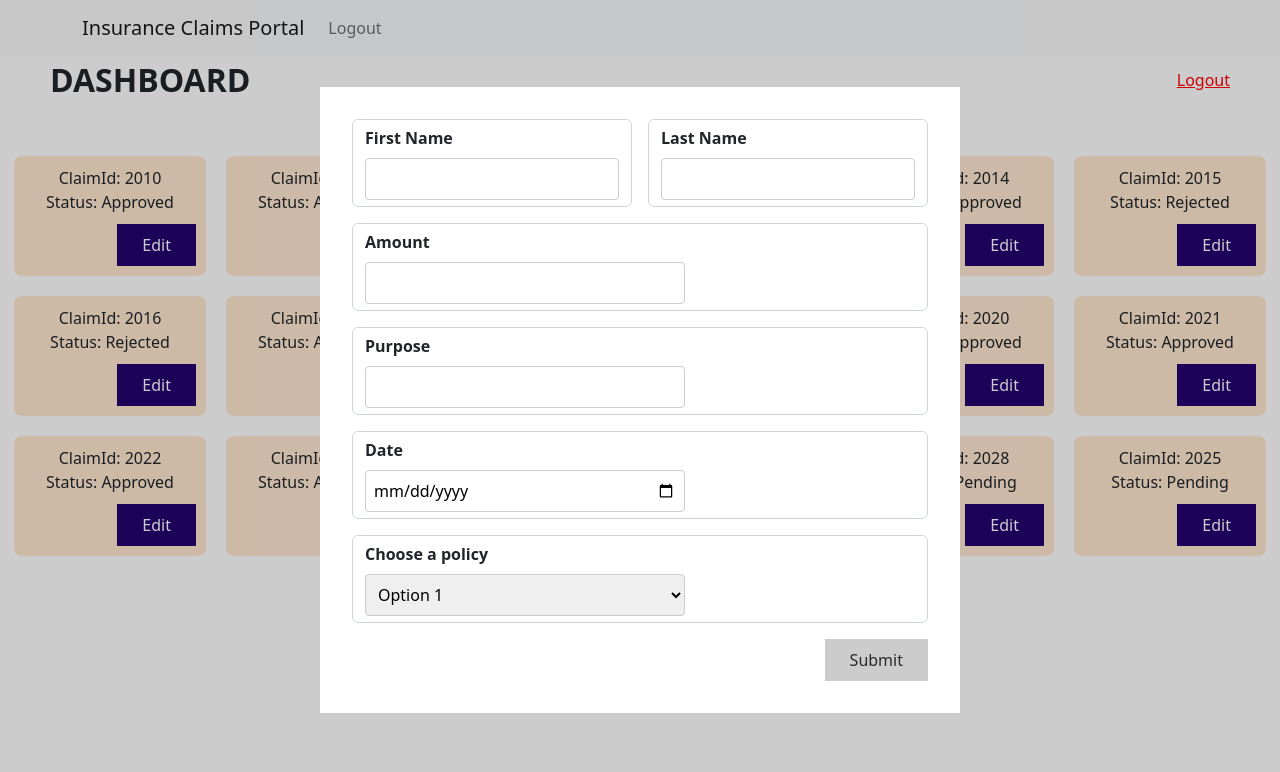
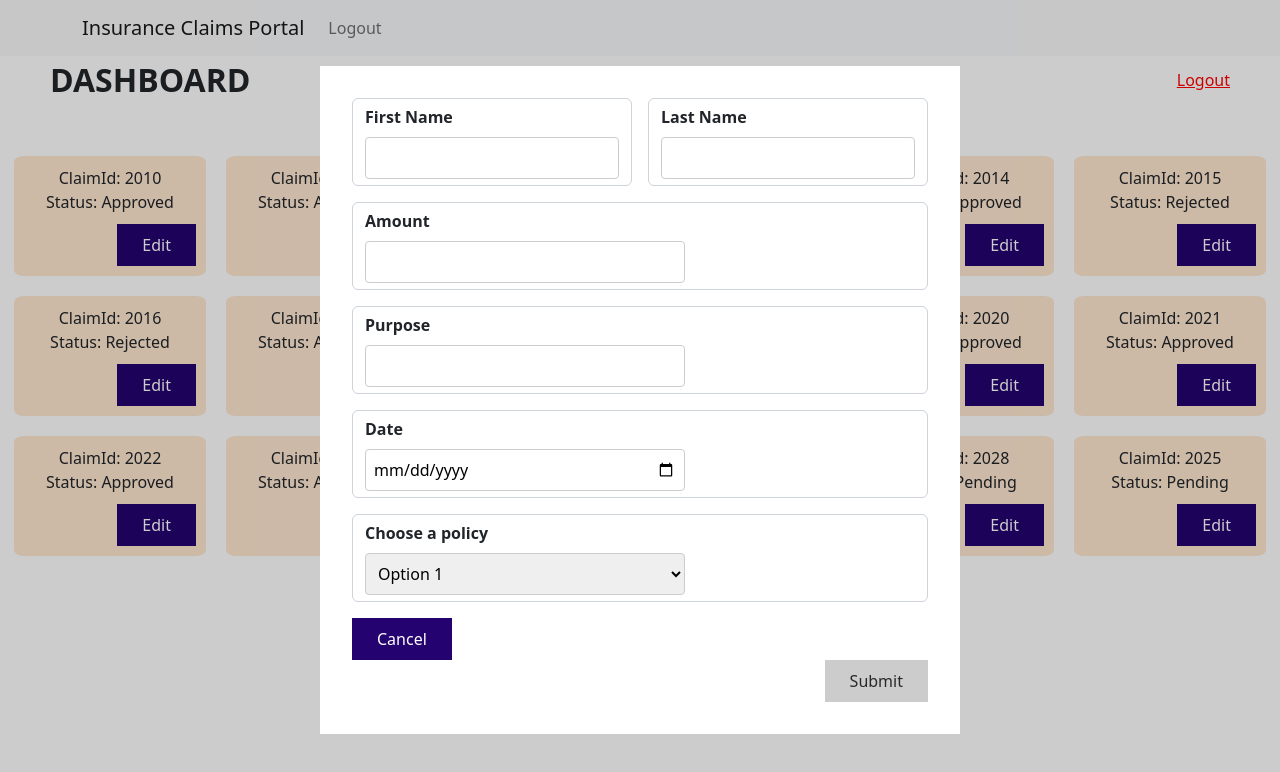
Before and after one commit to branyzp/DBS-TT, a React (Create React App) app in the folder frontend/: page /dashboard in a window 1280 px wide. Both pictures are taken after a click on the button "Create new claim". Shown: the top 772 px of the page. Built offline with nearby package versions, Linux system fonts and the light colour scheme.

Commit message:
fixed edit function

```diff
--- a/frontend/src/components/BasicForm.js
+++ b/frontend/src/components/BasicForm.js
@@ -129,6 +129,17 @@ const BasicForm = (props) => {
           <p className="error-text">Please enter a valid date.</p>
         )}
       </div>
+      <div>
+      <button
+          type="button"
+          onClick={() => {
+            props.setNewClaimTrigger(false);
+          }}
+        >
+          Cancel
+        </button>
+      </div>
+
       <div className="form-actions">
         <button disabled={!formIsValid}>Submit</button>
       </div>
--- a/frontend/src/components/BasicFormEdit.js
+++ b/frontend/src/components/BasicFormEdit.js
@@ -190,8 +190,29 @@ const BasicFormEdit = (props) => {
           onChange={handleDropdownChange}
         />
       </div>
+      <button
+          type="button"
+          onClick={() => {
+            props.setNewClaimTrigger(false);
+          }}
+        >
+          Cancel
+        </button>
       <div className="form-actions">
-        <button disabled={!formIsValid}>Submit</button>
+        <button disabled={!formIsValid} onClick={()=>{
+          // claimsLst={claimsLst} setClaimsLst= {setClaimsLst}
+          let newClaimsLst = props.claimsLst.map((claim)=>{
+            if(claim.ClaimID === props.userInEdit.ClaimID){
+              claim.FirstName = firstNameValue;
+              claim.LastName = lastNameValue;
+              claim.Amount = parseFloat(amountValue);
+              claim.Purpose = purposeValue;
+            }
+            return claim
+          })
+          console.log(newClaimsLst, "fghjifdygh")
+          props.setClaimsLst(newClaimsLst);
+        }}>Submit</button>
       </div>
     </form>
   );
--- a/frontend/src/components/Popup.js
+++ b/frontend/src/components/Popup.js
@@ -4,13 +4,13 @@ import BasicForm from './BasicForm';
 import BasicFormEdit from './BasicFormEdit';
 
 
-function Popup({trigger, popupType,userInEdit,setNewClaimTrigger}) {
+function Popup({trigger, popupType,userInEdit,setNewClaimTrigger,claimsLst,setClaimsLst}) {
     if(trigger){
         if(popupType === "create"){
             return (
                 <div className='popup'>
                   <div className='popup-inner'>
-                    <BasicForm userInEdit={userInEdit} setNewClaimTrigger={setNewClaimTrigger}/>
+                    <BasicForm userInEdit={userInEdit} setNewClaimTrigger={setNewClaimTrigger} claimsLst={claimsLst} setClaimsLst= {setClaimsLst}/>
                   </div>
                 </div>
               )
@@ -19,7 +19,7 @@ function Popup({trigger, popupType,userInEdit,setNewClaimTrigger}) {
             return(
                 <div className='popup'>
                   <div className='popup-inner'>
-                    <BasicFormEdit userInEdit={userInEdit}/>
+                    <BasicFormEdit userInEdit={userInEdit} setNewClaimTrigger={setNewClaimTrigger} claimsLst={claimsLst} setClaimsLst= {setClaimsLst}/>
                   </div>
                 </div>
             )
--- a/frontend/src/components/dashboardPage.js
+++ b/frontend/src/components/dashboardPage.js
@@ -285,7 +285,7 @@ function DashboardPage() {
 	// }, []);
 
 	return (
-		<div className="mainContainer">
+		<div className="mainContasubmitiner">
 			<div className="dashboardMainHeader">
 				{/* <div></div> */}
 				<div className="pageTitle">DASHBOARD</div>
@@ -309,7 +309,7 @@ function DashboardPage() {
 				</button>
 			</div>
 
-			<Popup trigger={newClaimTrigger} popupType={popupType} userInEdit={userInEdit} setNewClaimTrigger={setNewClaimTrigger}/>
+			<Popup trigger={newClaimTrigger} popupType={popupType} userInEdit={userInEdit} setNewClaimTrigger={setNewClaimTrigger} claimsLst = {claimsLst} setClaimsLst={setClaimsLst}/>
 
 			{/* <div className="claimBtnContainer">
 				<button className="newClaimBtn">Create new claim</button>
@@ -318,7 +318,8 @@ function DashboardPage() {
 			<div className="dashboardMainBody">
 				{/* <DashboardItems ClaimID = {claimsLst[0].ClaimID} Status = {claimsLst[0].Status}/>
             <DashboardItems/> */}
-            {claimsLst.map((claim)=>{
+            {claimsLst && claimsLst.map((claim)=>{
+                console.log(claimsLst)
                 return <DashboardItems className="claimBody" ClaimID = {claim.ClaimID} Status = {claim.Status} setNewClaimTrigger= {setNewClaimTrigger} setPopupType={setPopupType} setuserInEdit = {setuserInEdit} claimCurrent={claim}/>
                 })}
         </div>
```
